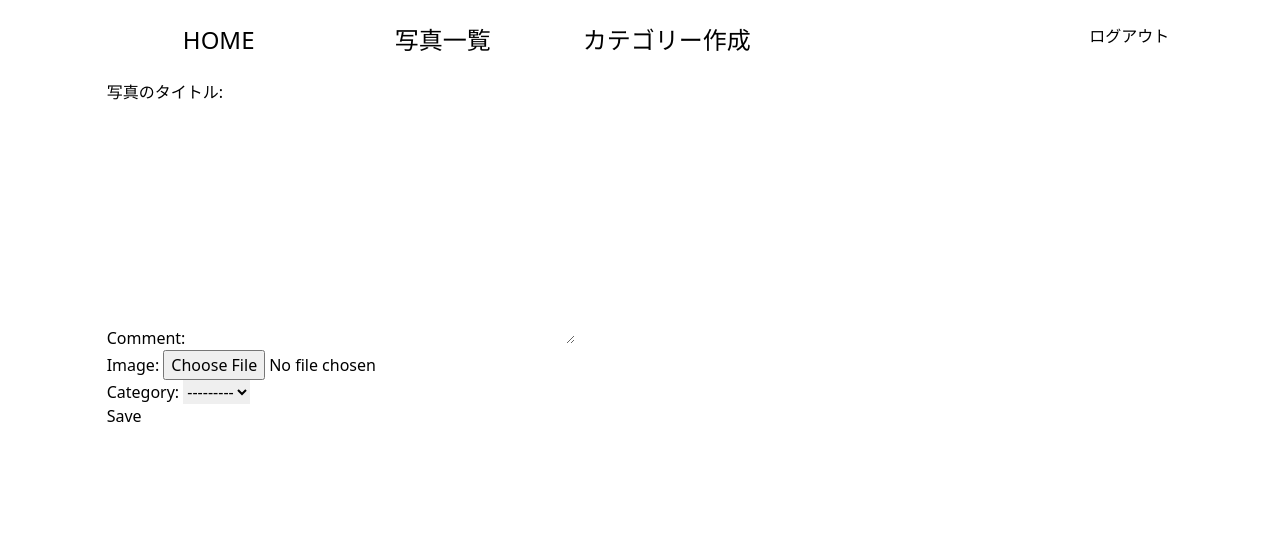
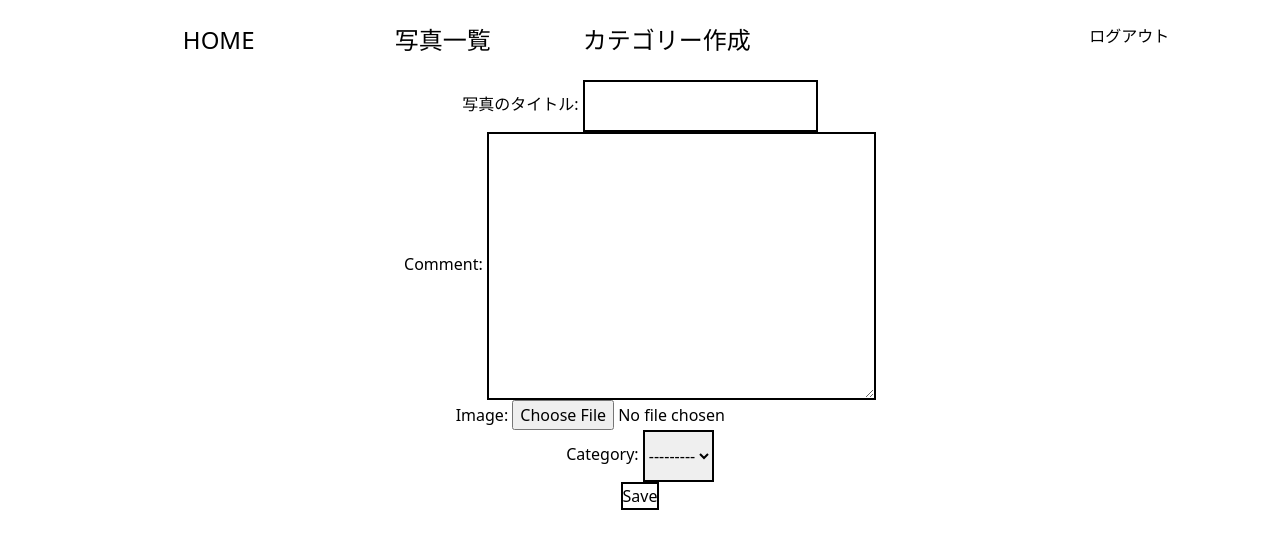
Before and after one commit to TO053037/PositiveDairyAppDjango, a Django app: page /create_dairy_picture/1 in a window 1280 px wide. Shown: the top 549 px of the page. Run offline with Django 4.2, Linux system fonts and the light colour scheme; the visitor is signed in with stand-in values (Sample User, id 1); data that the repository does not hold is empty; some libraries are stand-ins or nearby versions.

Commit message:
add: styding_form

```diff
--- a/dairyApp/forms.py
+++ b/dairyApp/forms.py
@@ -6,6 +6,13 @@ class CategoryForm(forms.ModelForm):
     class Meta:
         model = PictureCategory
         fields = ['title', 'comment']
+
+    def __init__(self, *args, **kwargs):
+        super(CategoryForm, self).__init__(*args, **kwargs)
+
+        self.fields['title'].widget.attrs['class'] = 'border-2 border-black py-5 align-middle'
+        self.fields['title'].widget.attrs['rows'] = 1
+        self.fields['comment'].widget.attrs['class'] = 'border-2 border-black py-5 align-middle'
 
 
 class DairyPictureForm(forms.ModelForm):
@@ -17,6 +24,9 @@ class DairyPictureForm(forms.ModelForm):
         super(DairyPictureForm, self).__init__(*args, **kwargs)
         self.fields['category'].queryset = PictureCategory.objects.filter(user_object=user)
         self.fields['category'].required = False
+        self.fields['category'].widget.attrs['class'] = 'border-2 border-black py-3 align-middle'
+        self.fields['title'].widget.attrs['class'] = 'border-2 border-black py-3 align-middle'
+        self.fields['comment'].widget.attrs['class'] = 'border-2 border-black py-3 align-middle'
 
 # class DairyPictureForm(forms.Form):
 #     title = forms.CharField(max_length=60)
--- a/templates/dairyApp/create_and_edit_category.html
+++ b/templates/dairyApp/create_and_edit_category.html
@@ -2,7 +2,7 @@
 {% load static %}
 
 {% block content %}
-    <form method="post">{% csrf_token %}
+    <form method="post" class="py-5 text-center">{% csrf_token %}
         {{ form.as_p }}
         <input type="submit" value="Save">
     </form>
--- a/templates/dairyApp/create_and_edit_dairy_picture.html
+++ b/templates/dairyApp/create_and_edit_dairy_picture.html
@@ -1,9 +1,9 @@
 {% extends 'base.html' %}
 
 {% block content %}
-    <form method="post" enctype="multipart/form-data">{% csrf_token %}
+    <form class="text-center" method="post" enctype="multipart/form-data">{% csrf_token %}
         {{ form.as_p }}
-        <input type="submit" value="Save">
+        <input class="border-2 border-black" type="submit" value="Save">
     </form>
     {% if edit_picture_pk %}
     <a href="{% url 'delete_dairy_picture' edit_picture_pk %}">削除</a>
```
